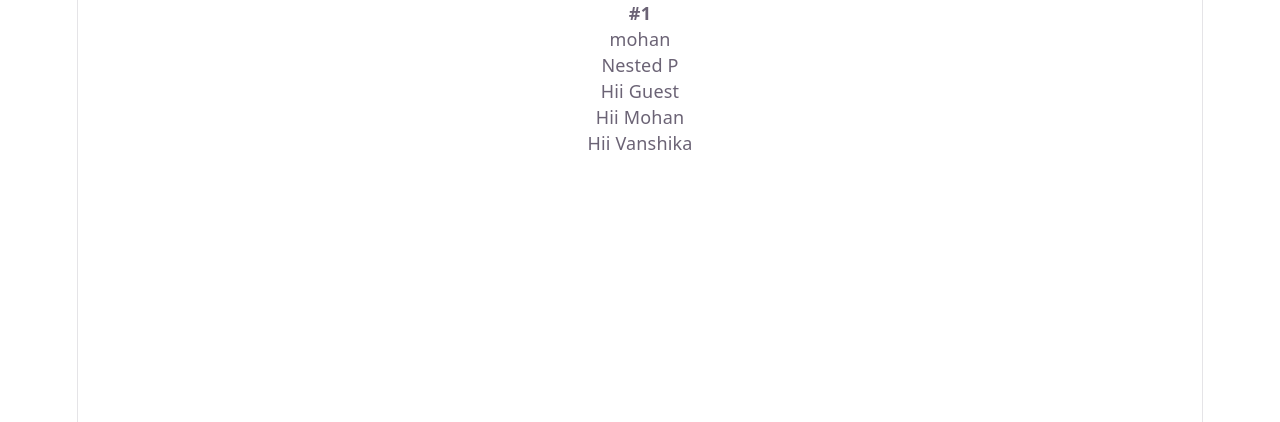
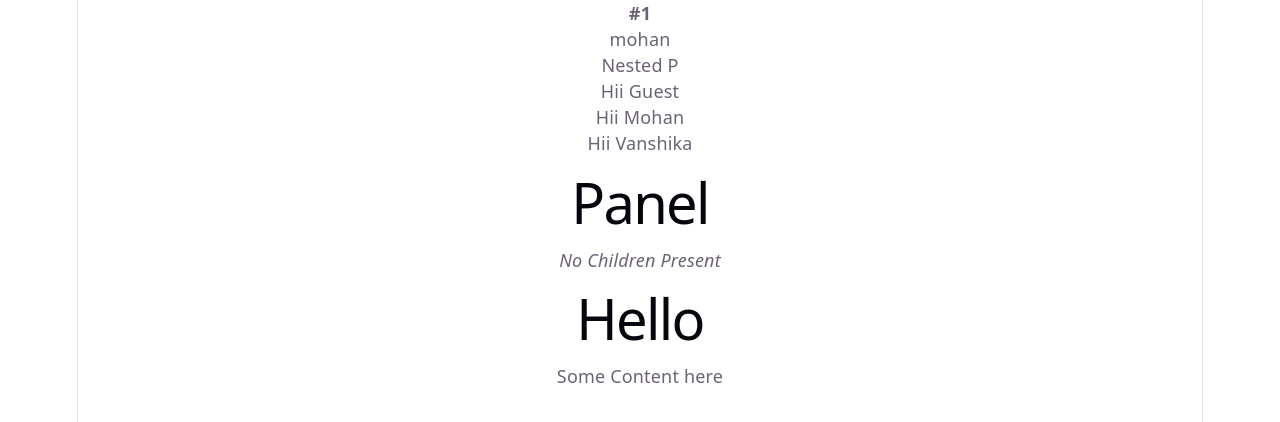
Before and after one commit to Mohan-0001/backend-engineering, a React (Vite) app in the folder React_TypeScript_Learning/: page / in a window 1280 px wide. Shown: the top 422 px of the page. Built offline with nearby package versions, Linux system fonts and the light colour scheme.

Commit message:
learn: use of PropsWithChildren ts type helper

```diff
--- a/React_TypeScript_Learning/src/App.tsx
+++ b/React_TypeScript_Learning/src/App.tsx
@@ -1,13 +1,24 @@
 import { UserCard } from "./components/01.Required_Optioonal_Props"
 import { GreetA, GreetB } from "./components/02.DefaultProps"
+import { Panel, RequiredChildrenPanel } from "./components/03.ChildrenReactNode"
 
 function App() {
   return (
     <>
+      {/* Required and Optional props  */}
       <UserCard id={"1"} name="mohan" subtitle={<><p>Nested P</p></>}/>
+
+      {/* Default Porps */}
       <GreetA/>
       <GreetA name="Mohan" />
       <GreetB name= "Vanshika" />
+
+      {/* Parsing Children */}
+      <Panel title="Panel"/>
+      {/* // PropsWithChildren is a ts type helper that simply tells a compont it is allowed to accept children*/}
+      <RequiredChildrenPanel title="Hello">
+        Some Content here
+      </RequiredChildrenPanel>
     </>
   )
 }
--- /dev/null
+++ b/React_TypeScript_Learning/src/components/03.ChildrenReactNode.tsx
@@ -0,0 +1,31 @@
+import type { PropsWithChildren, ReactNode } from "react"
+
+
+type PanelProps = {
+    title: string,
+    children? : ReactNode
+}
+
+export function Panel({title, children} : PanelProps) {
+    return (
+        <section>
+            <h1>{title}</h1>
+            <div>{children ?? <em>No Children Present</em>}</div>
+        </section>
+    )
+}
+
+
+interface RequiredChildrenProps extends PropsWithChildren {
+    title: string,
+    children: string
+}
+
+export function RequiredChildrenPanel({title, children} : RequiredChildrenProps) {
+    return (
+        <section>
+            <h1>{title}</h1>
+            <div>{children ?? <em>No Children Present</em>}</div>
+        </section>
+    )
+}
```
